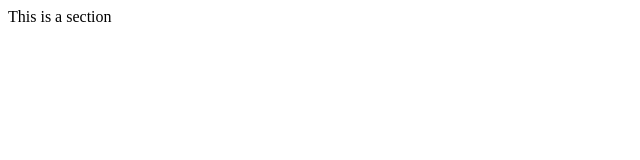
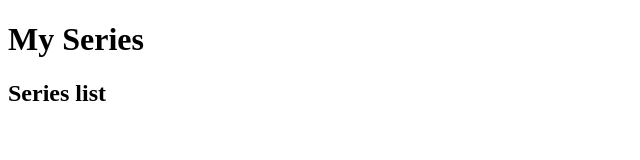
Before and after one commit to alexnavter/202301-w3ch3-alex-navarro-victor-granda, a website built with Parcel: page src/index.html in a window 1280 px wide. Shown: the whole page, without its empty margins (0-640 px from the left). Built offline with nearby package versions, Linux system fonts and the light colour scheme.

Commit message:
Create Container-Component

```diff
--- a/src/index.html
+++ b/src/index.html
@@ -12,9 +12,7 @@
 </head>
 
 <body>
-  <main class="main-content">
 
-  </main>
 </body>
 
 </html>
--- a/src/ts/components/Component/Component.ts
+++ b/src/ts/components/Component/Component.ts
@@ -2,7 +2,7 @@ import { type ComponentStructure } from "./ComponentStructure";
 
 class Component implements ComponentStructure {
   element: Element;
-  readonly parentElement: Element;
+  parentElement: Element;
 
   constructor(parentElement: Element, tagName: string, className: string) {
     this.element = document.createElement(tagName);
--- a/src/ts/components/Component/ComponentStructure.ts
+++ b/src/ts/components/Component/ComponentStructure.ts
@@ -1,6 +1,5 @@
 export interface ComponentStructure {
   element: Element;
   parentElement: Element;
-
   render: () => void;
 }
--- /dev/null
+++ b/src/ts/components/ContainerComponent/ContainerComponent.ts
@@ -0,0 +1,14 @@
+import Component from "../Component/Component";
+
+class ComponentContainer extends Component {
+  render() {
+    super.render();
+    this.element.innerHTML = `<header class="main-header">
+      <h1 class="main-title">My Series</h1>
+    </header>
+    <main class="main-content">
+      <h2 class="main-content__title">Series list</h2>`;
+  }
+}
+
+export default ComponentContainer;
--- /dev/null
+++ b/src/ts/components/ListComponent/ListComponent.ts
@@ -0,0 +1,3 @@
+import Component from "../Component/Component";
+
+class ListComponent extends Component {}
--- a/src/ts/components/PageComponent/PageComponent.ts
+++ /dev/null
@@ -1 +0,0 @@
-const a = 3;
--- a/src/ts/components/PageComponent/PageComponentStructure.ts
+++ /dev/null
@@ -1 +0,0 @@
-const b = 3;
--- a/src/ts/index.ts
+++ b/src/ts/index.ts
@@ -1,10 +1,10 @@
 import Component from "./components/Component/Component";
-import { ComponentStructure } from "./data/types";
 
-const container = document.querySelector(".container")!;
-const mainContent = document.querySelector(".main-content")!;
+import ContainerComponent from "./components/ContainerComponent/ContainerComponent";
+
 const listSection = document.createElement("section")!;
 
-mainContent?.appendChild(listSection);
-const greeting = "This is a section";
-listSection.innerText = greeting;
+const { body } = document;
+const container = new ContainerComponent(body, "div", "container");
+
+container.render();
```
